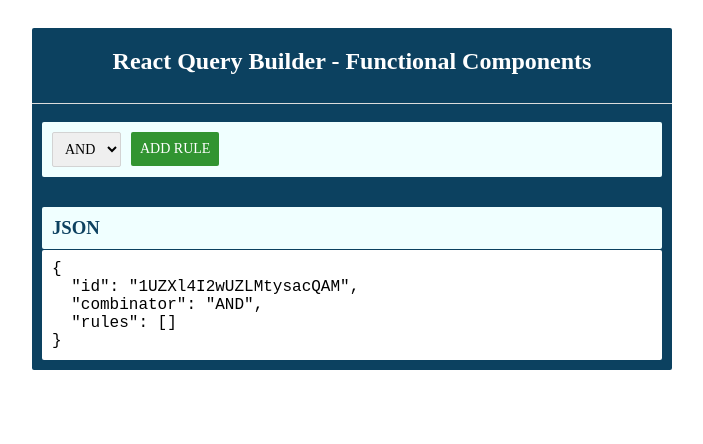
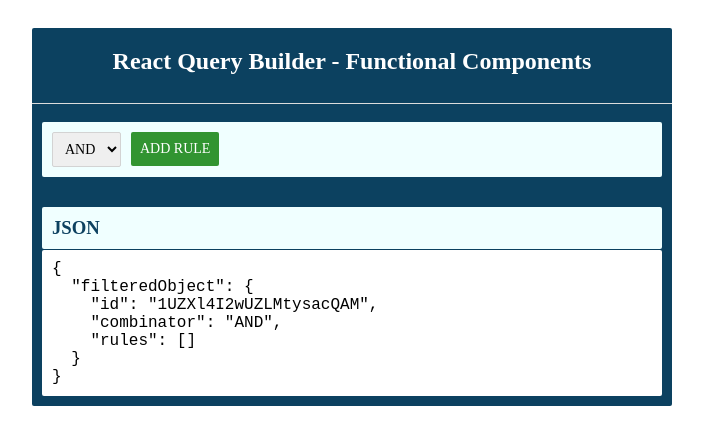
Before and after one commit to APIYOJENNIFER/react-functional-query-builder, a React app: page / in a window 1280 px wide. Shown: the top 444 px of the page, without its empty margins (288-991 px from the left). Built offline with nearby package versions, Linux system fonts and the light colour scheme.

Commit message:
Filter query object to display only necessary key-value pairs

```diff
--- a/src/components/QueryOutput.js
+++ b/src/components/QueryOutput.js
@@ -1,13 +1,16 @@
 import React from 'react';
 import PropTypes from 'prop-types';
+import { filterObject } from '../helper';
 
 function QueryOutput(props) {
   const { queryObject } = props;
 
+  const object = filterObject(queryObject);
+
   return (
     <div>
       <h3 className="json">JSON</h3>
-      <pre className="query-output">{JSON.stringify(queryObject, null, 2)}</pre>
+      <pre className="query-output">{JSON.stringify(object, null, 2)}</pre>
     </div>
   );
 }
--- a/src/helper.js
+++ b/src/helper.js
@@ -126,3 +126,17 @@
 
   return { isValid, errorMessage };
 };
+
+export const filterObject = (queryObject) => {
+  const filteredObject = {
+    ...queryObject,
+    rules: queryObject.rules.map(({ id, field, operator, value }) => ({
+      id,
+      field,
+      operator,
+      value,
+    })),
+  };
+
+  return { filteredObject };
+};
```
